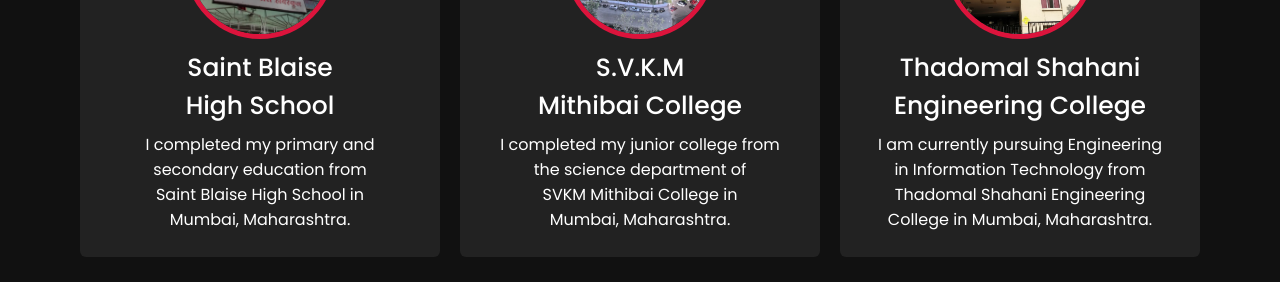
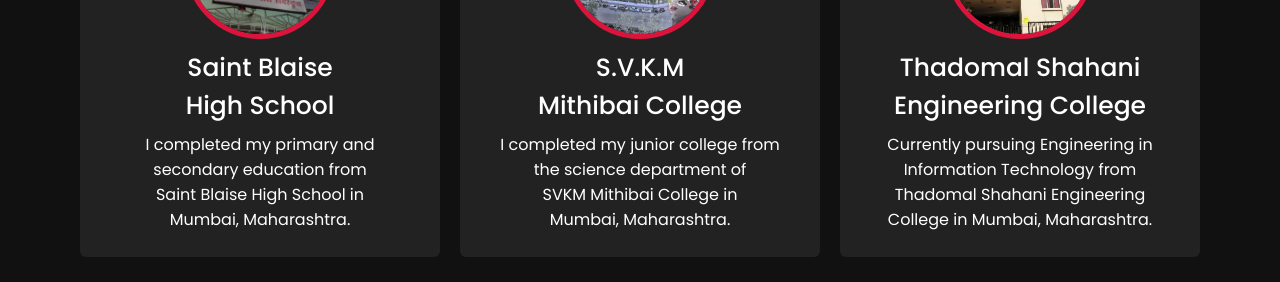
Before and after one commit to knowmanav/manavbahlbiodata.github.io, a plain HTML site: page index.html in a window 1280 px wide. Shown: the part 3100-3382 px from the top of the page. Drawn offline with nearby package versions, Linux system fonts and the light colour scheme.

Commit message:
Changed dara

```diff
--- a/index.html
+++ b/index.html
@@ -168,7 +168,7 @@
                     <div class="box">
                         <img src="images/tsec.jpg" alt="">
                         <div class="text">Thadomal Shahani <br> Engineering College</div>
-                        <p>I am currently pursuing Engineering in Information Technology from Thadomal Shahani Engineering College in Mumbai, Maharashtra.</p>
+                        <p>Currently pursuing Engineering in Information Technology from Thadomal Shahani Engineering College in Mumbai, Maharashtra.</p>
                     </div>
                 </div>
 
```
